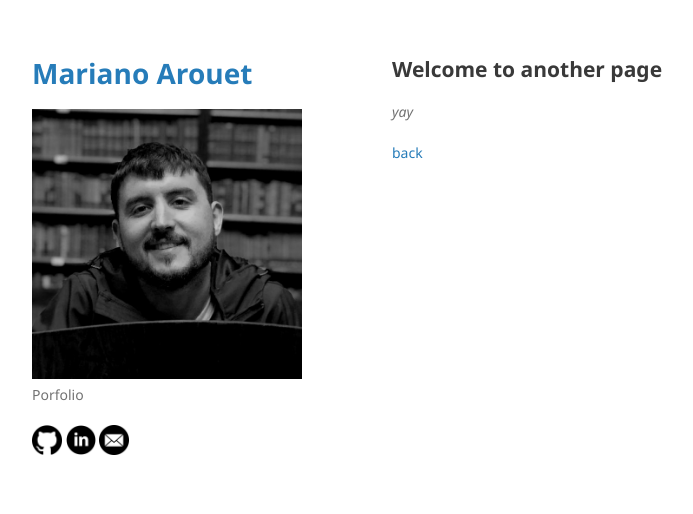
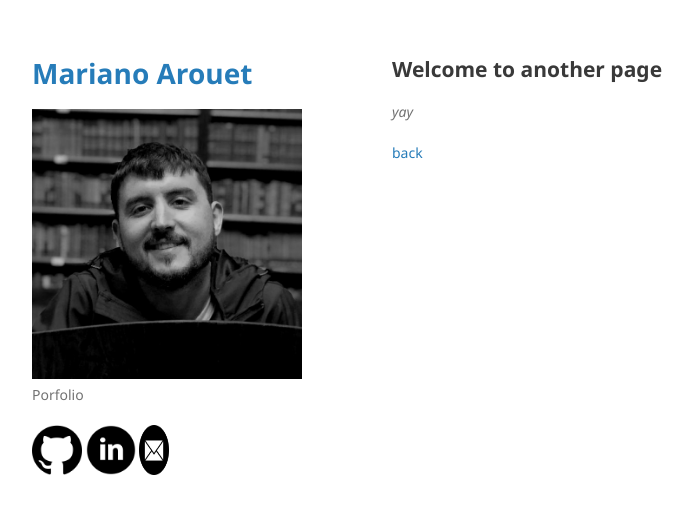
Before and after one commit to Marouxet/marouxet.github.io, a Jekyll site: the page built from another-page.md, in a window 1280 px wide. Shown: the top 514 px of the page, without its empty margins (178-871 px from the left). Built offline with Jekyll 4.4.1, drawn with Linux system fonts in a browser that asks for light colours; our own code applies the rules of GitHub Pages for plain Markdown files.

Commit message:
link con foto

```diff
--- a/_layouts/default.html
+++ b/_layouts/default.html
@@ -27,9 +27,11 @@
         {% endif %}
 
         {% if site.github.is_user_page %}
-        <p class="view"><a href="{{ site.github.owner_url }}"><img src="assets/img/icon_GH.png" width="30" height="30" alt="GitHub"></a>
-        <a href="https://www.linkedin.com/in/marianoarouxet/"><img src="assets/img/icon_in.png" width="30" height="30" alt="Linkedin"></a>
-        <a href="mailto:marianoarouxet@gmail.com"><img src="assets/img/icon_mail.png" width="30" height="30" alt="Enviar Correo"></a></p>
+        <p class="view" text-align:justify>
+
+        <a href="{{ site.github.owner_url }}"><img src="assets/img/icon_GH.png" width="50" height="50" alt="GitHub"></a>
+        <a href="https://www.linkedin.com/in/marianoarouxet/"><img src="assets/img/icon_in.png" width="50" height="50" alt="Linkedin"></a>
+        <a href="mailto:marianoarouxet@gmail.com"><img src="assets/img/icon_mail.png" width="30" height="50" alt="Enviar Correo"></a></p>
         {% endif %}
 
         {% if site.show_downloads %}
```
